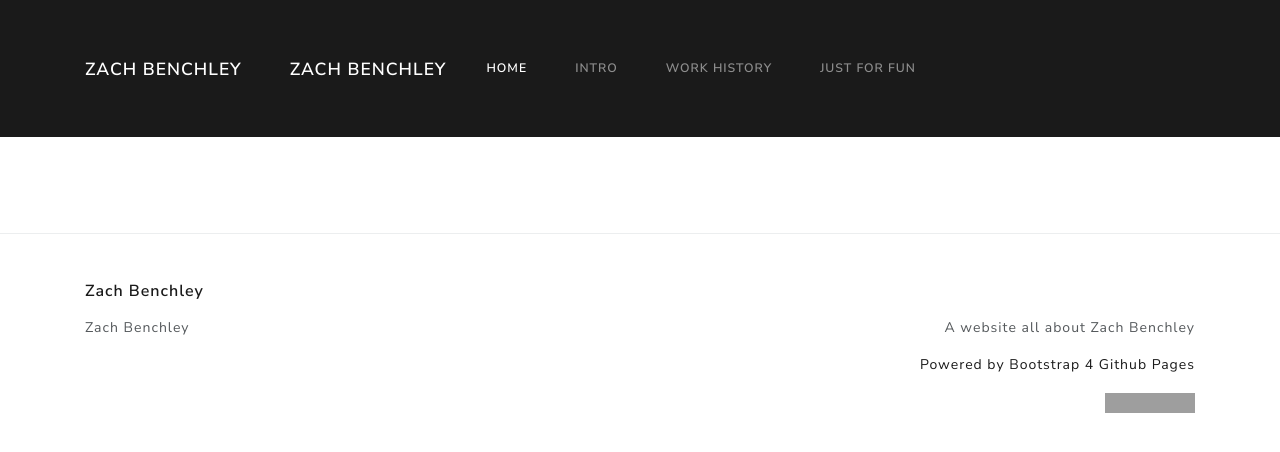
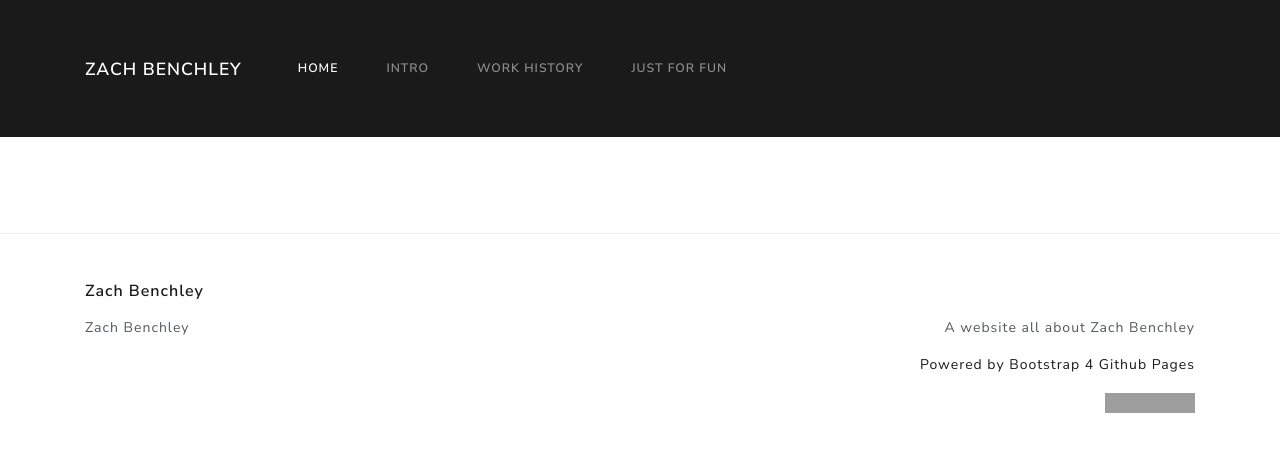
Before and after one commit to zbenchley/zbenchley.github.io, a Jekyll site: the page built from index.md, in a window 1280 px wide. Shown: the top 452 px of the page. Built offline with Jekyll 4.4.1, drawn with Linux system fonts in a browser that asks for light colours; our own code applies the rules of GitHub Pages for plain Markdown files; grey boxes are pictures that could not be loaded.

Commit message:
Update header.html

```diff
--- a/_includes/header.html
+++ b/_includes/header.html
@@ -9,7 +9,6 @@
     </button>
     <div class="collapse navbar-collapse" id="navbarSupportedContent">
      <nav class="navbar navbar-expand-lg navbar-dark bg-primary">
-  <a class="navbar-brand" href="#">Zach Benchley</a>
   <button class="navbar-toggler" type="button" data-toggle="collapse" data-target="#navbarColor01" aria-controls="navbarColor01" aria-expanded="false" aria-label="Toggle navigation">
     <span class="navbar-toggler-icon"></span>
   </button>
```
